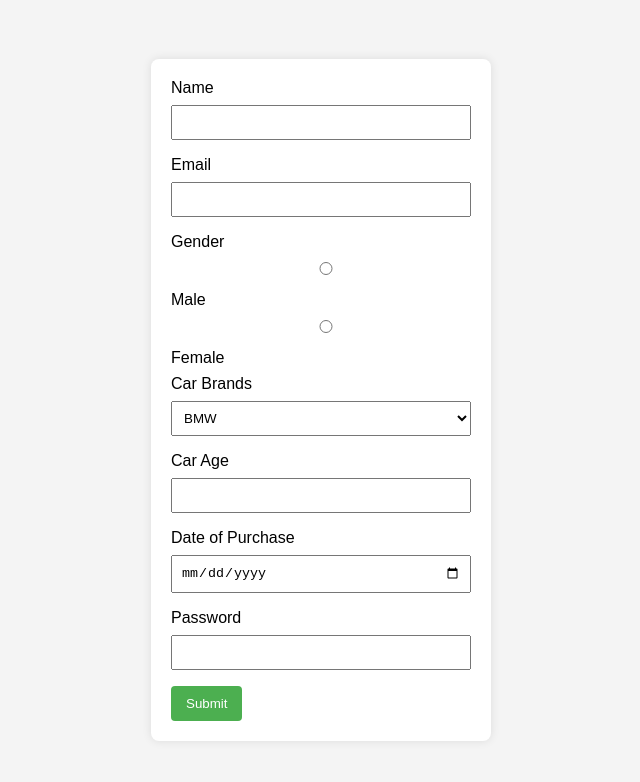
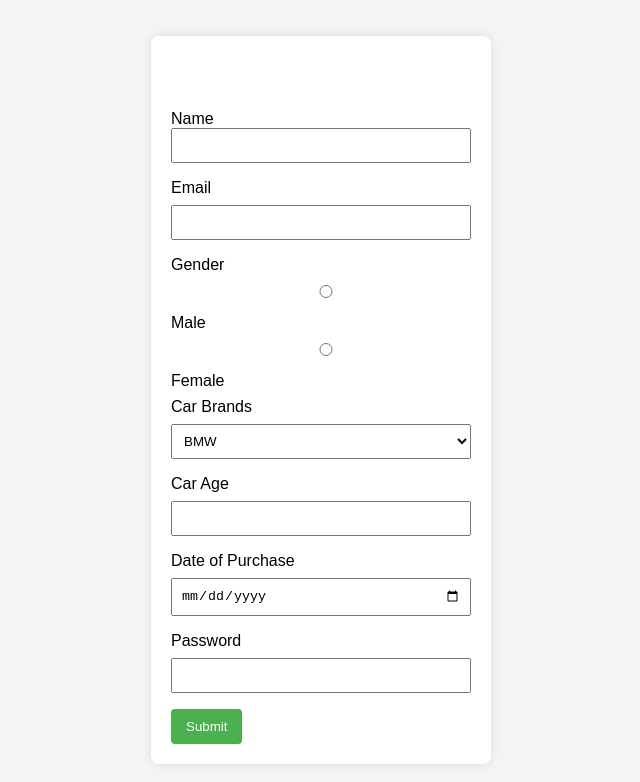
Before and after one commit to acciojob/car-insurance-form-Pankaj-Sharmaa, a website: page main.html in a window 1280 px wide. Shown: the whole page, without its empty margins (319-959 px from the left). Drawn offline with Linux system fonts and the light colour scheme.

Commit message:
created a submission

```diff
--- a/main.html
+++ b/main.html
@@ -47,8 +47,9 @@
 </head>
 <body>
 
-    <form action="#" method="post">
+    <form action="#" method="post"><br><br><br
         <label for="name">Name</label>
+		<br>
         <input type="text" id="name" name="name" required>
 
         <label for="email">Email</label>
```
